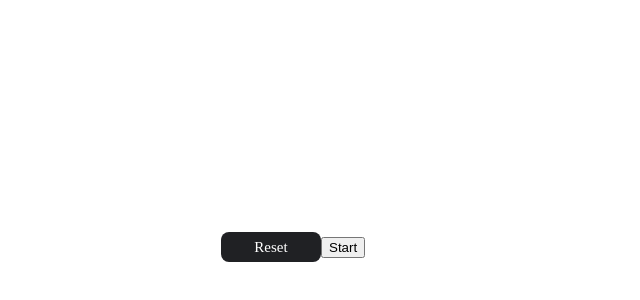
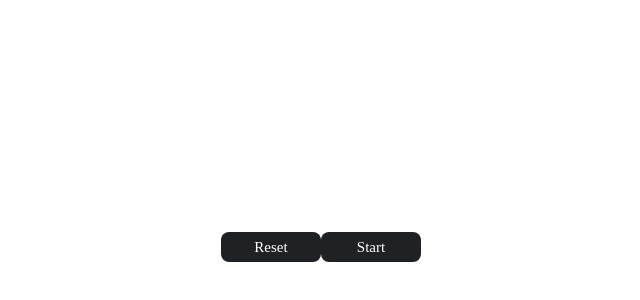
Before and after one commit to AshishSah10/React-Contest---2---Move-ball-in-all-directions, a React app: page / in a window 1280 px wide. Shown: the part 18-318 px from the top of the page, without its empty margins (103-743 px from the left). Built offline with nearby package versions, Linux system fonts and the light colour scheme.

Commit message:
changeiot1

```diff
--- a/src/components/App.js
+++ b/src/components/App.js
@@ -59,7 +59,12 @@
   const renderChoice = () => {
     if (renderBall) {
       return <div className="ball" style={ballPosition}></div>;
-    } else return <button onClick={start}>Start</button>;
+    } else
+      return (
+        <button onClick={start} className="start">
+          Start
+        </button>
+      );
   };
 
   return (
--- a/src/styles/App.css
+++ b/src/styles/App.css
@@ -1,43 +1,39 @@
-.playground{
-	width:50%;
-    height:50%;
+.playground {
+  width: 50%;
+  height: 50%;
   margin: auto;
   margin-top: 250px;
-
 }
 body html .root {
   height: 100%;
 }
 @import url("https://fonts.googleapis.com/css2?family=Fredoka+One&family=Roboto:ital,wght@1,100&display=swap");
 
-.ballProvider{
+.ballProvider {
   font-family: "Fredoka One", cursive;
 
   background-color: #202124;
   color: white;
   height: 30px;
   font-size: 15px;
-  border-radius:8px;
+  border-radius: 8px;
   border: none;
   width: 195px;
   margin: 15px;
-
-
 }
-.reset{
+.reset,
+.start {
   font-family: "Fredoka One", cursive;
 
   background-color: #202124;
   color: white;
   height: 30px;
   font-size: 15px;
-  border-radius:8px;
+  border-radius: 8px;
   border: none;
   width: 100px;
-
-
 }
-.ball{
+.ball {
   background-color: black;
   box-shadow: 0 10px 10px -6px;
   position: relative;
```
Lines whose indentation alone changed are shown as unchanged.
